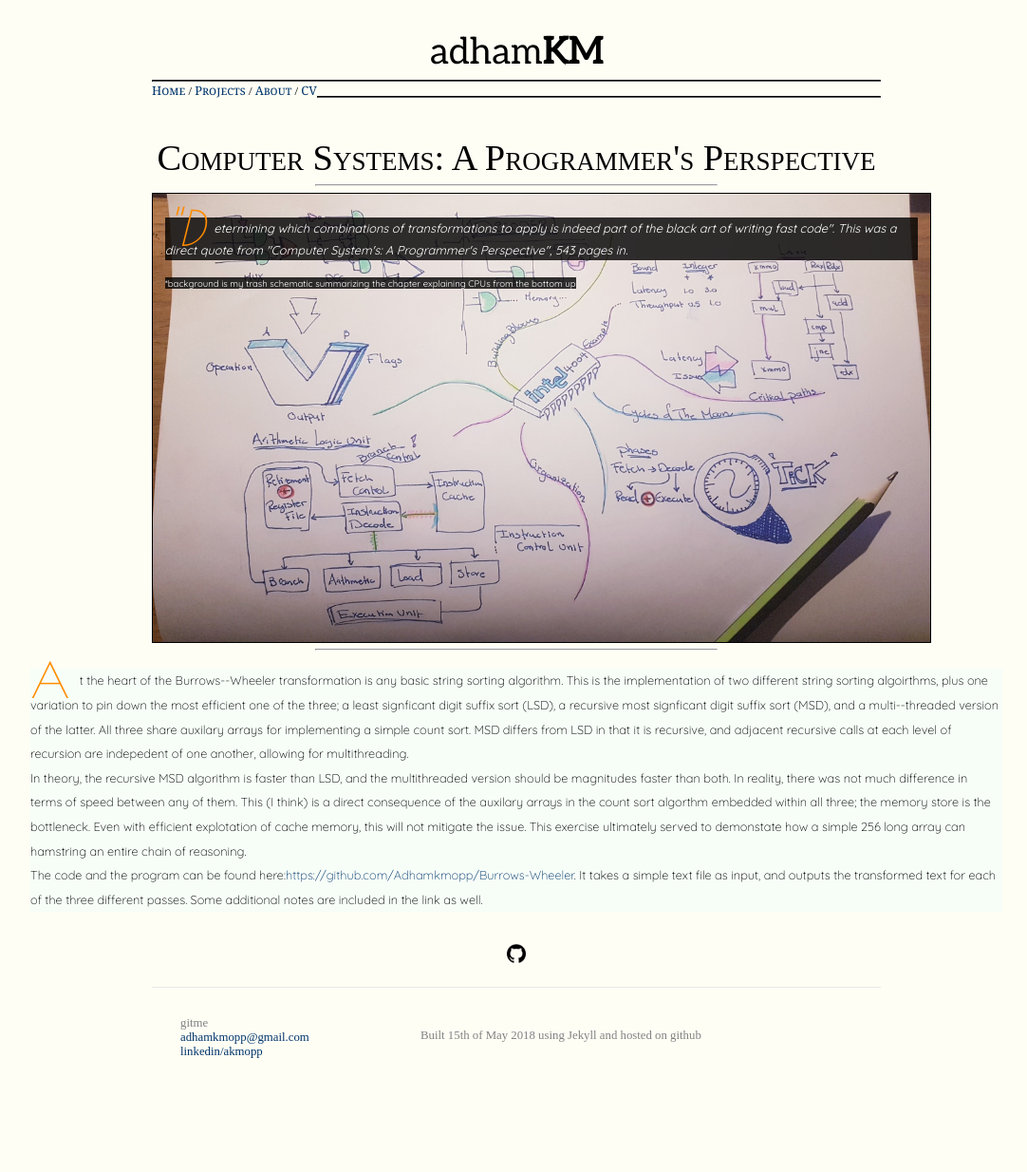
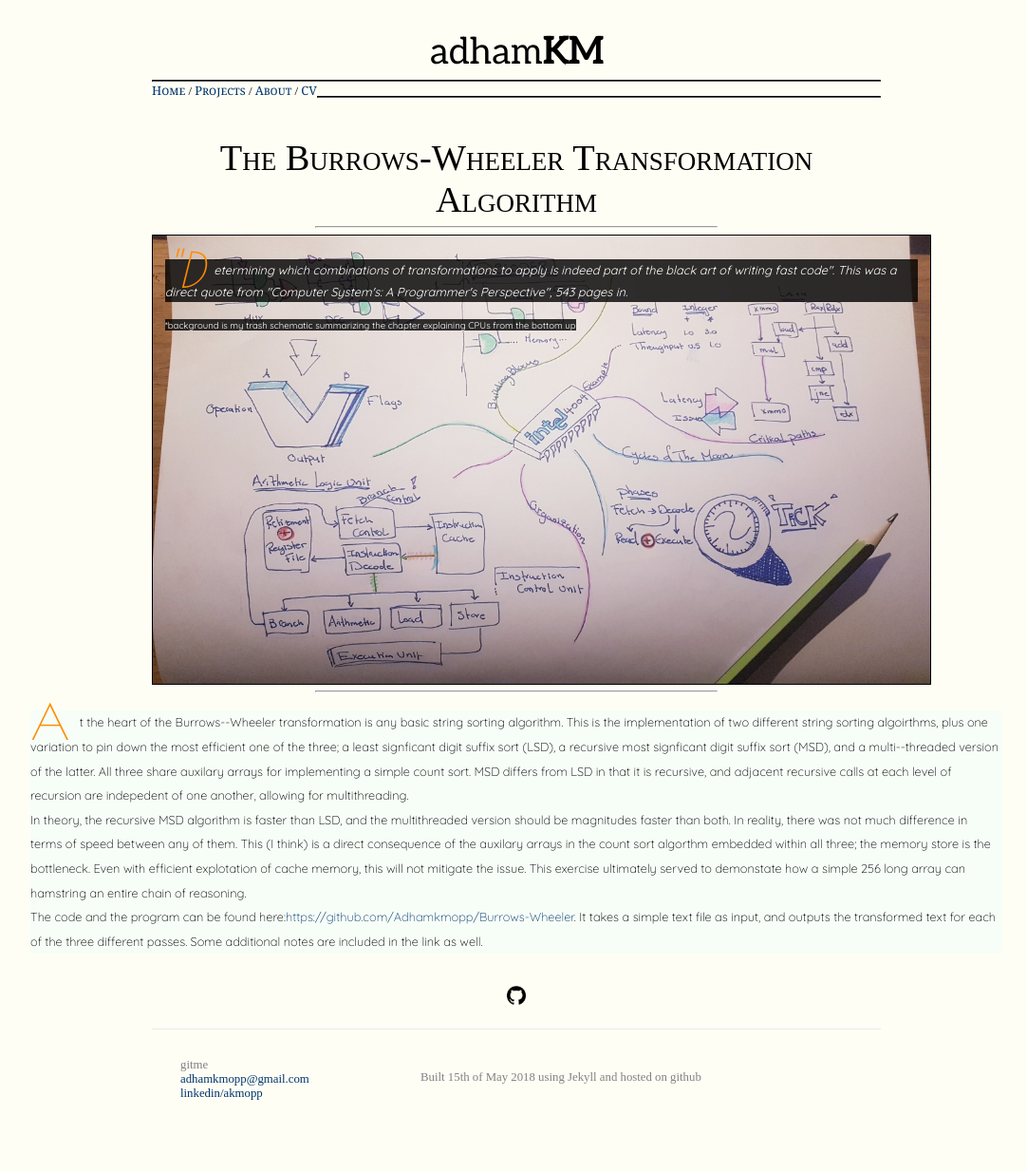
Before and after one commit to Adhamkmopp/gitme, a Jekyll site: the page built from _posts/2019-12-28-The-Burrow-Wheeler-Transformation-Algorithm.html, in a window 1280 px wide. Shown: the whole page at 95% size, without its empty margins (96-1178 px from the left). Built offline with Jekyll 4.4.1, drawn with Linux system fonts in a browser that asks for light colours; before the commit the page ends 1190 px from its top, so only the background shows below that.

Commit message:
Update 2019-12-28-The-Burrow-Wheeler-Transformation-Algorithm.html

```diff
--- a/_posts/2019-12-28-The-Burrow-Wheeler-Transformation-Algorithm.html
+++ b/_posts/2019-12-28-The-Burrow-Wheeler-Transformation-Algorithm.html
@@ -1,6 +1,6 @@
 ---
 layout: coffee
-title:  "Computer Systems: A Programmer's Perspective"
+title:  "The Burrows-Wheeler Transformation Algorithm"
 date:   2019-01-14 21:55:13 +0200
 categories: projects
 permalink: :categories/:title
```
